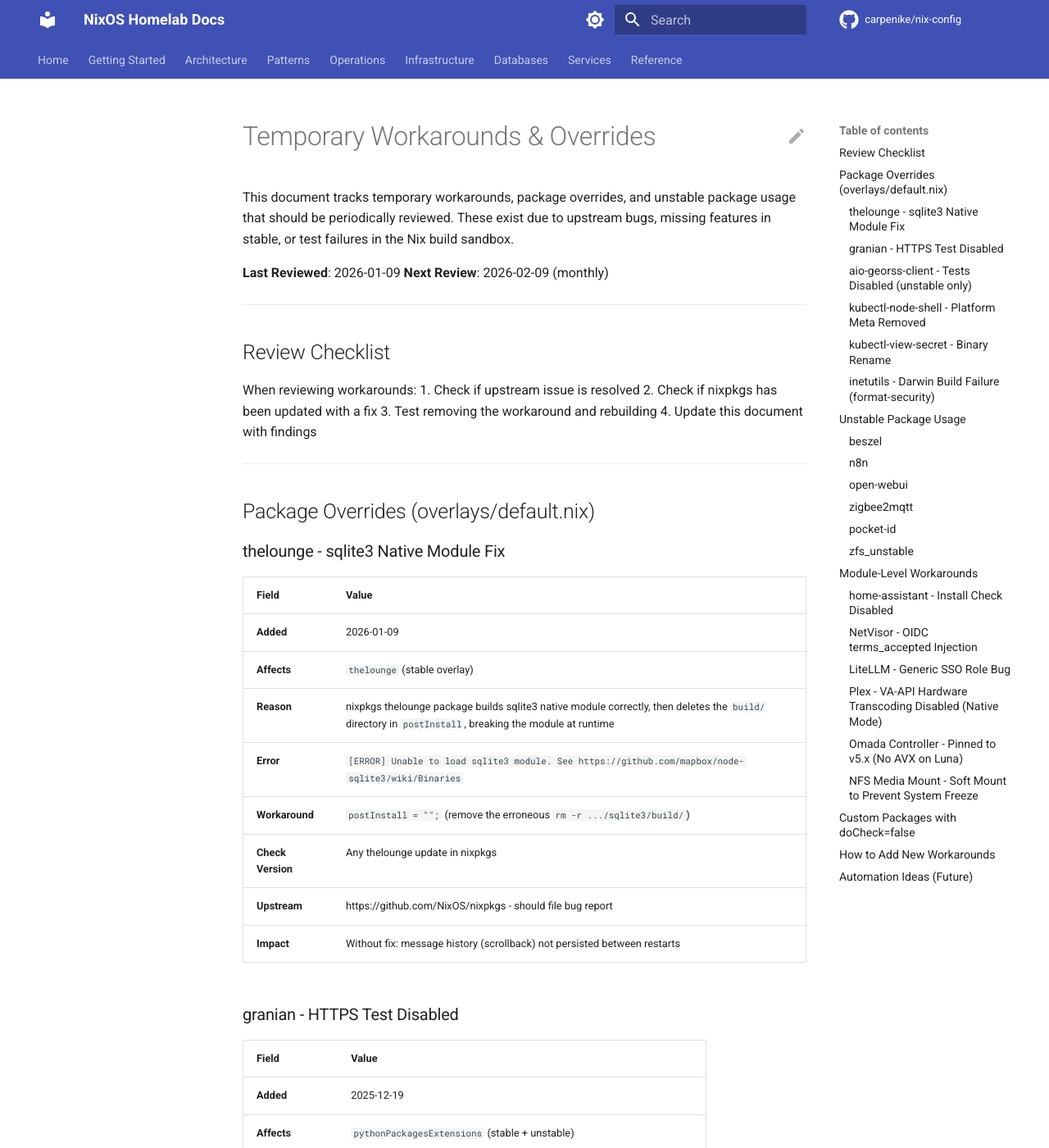
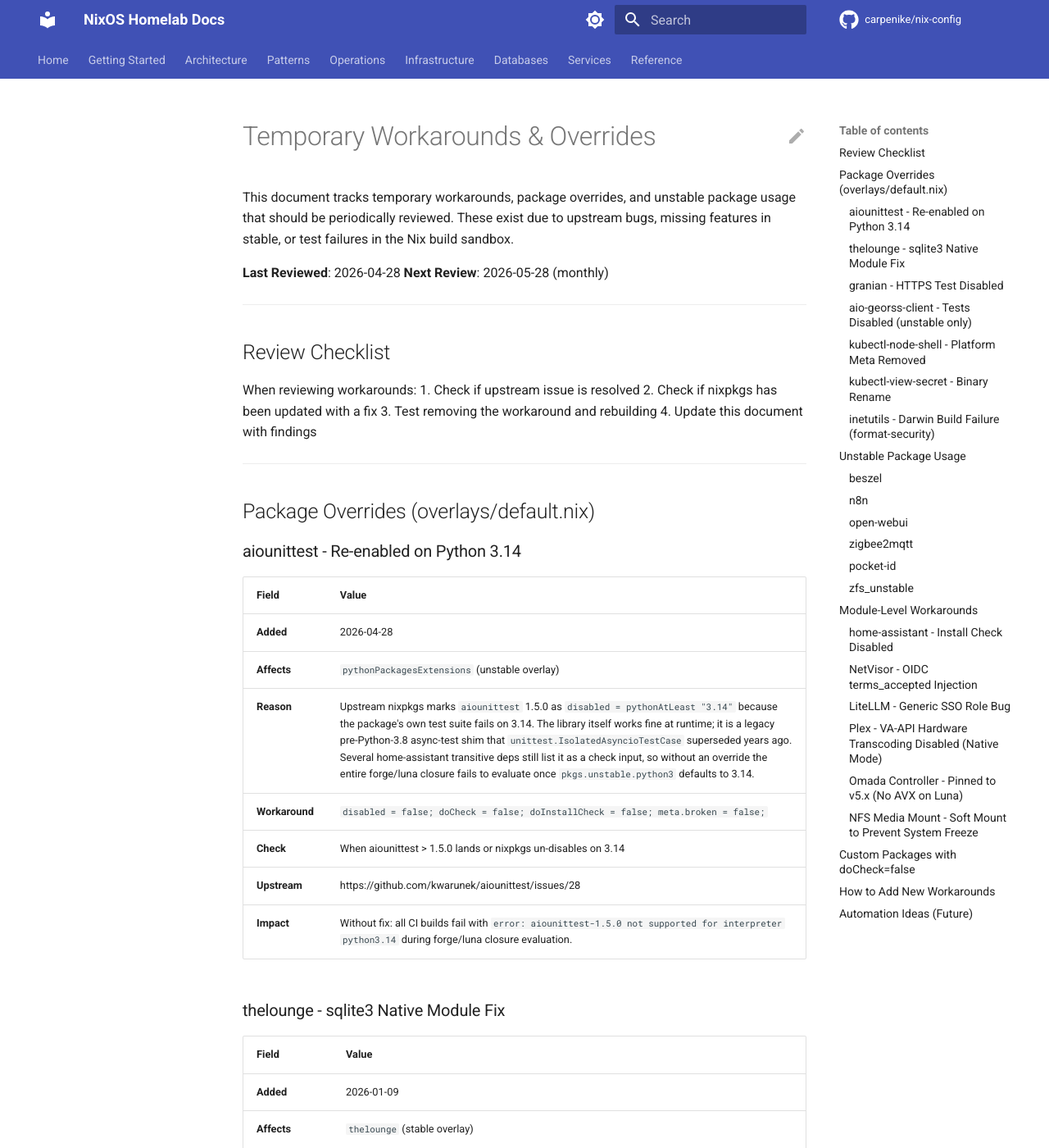
Before and after one commit to carpenike/nix-config, an MkDocs documentation site: the page built from docs/workarounds.md, in a window 1280 px wide and 1400 px high. Shown: the whole window at 82% size. Built offline with MkDocs 1.6.1 and Material for MkDocs 9.7.7, drawn with Linux system fonts in a browser that asks for light colours; comment, search, counter and statistics services are not loaded.

Commit message:
fix(overlays): re-enable aiounittest on Python 3.14
Upstream nixpkgs marks aiounittest 1.5.0 as disabled on python3.14
because its own test suite fails (kwarunek/aiounittest#28). The library
itself runs fine — it's a legacy pre-Python-3.8 async-test shim that
IsolatedAsyncioTestCase superseded years ago, but several home-assistant
transitive deps still list it as a check input.

Without this override the entire forge/luna closure fails to evaluate
once pkgs.unstable.python3 defaults to 3.14, breaking all CI workflows
(Flake Health, Update nvfetcher, Update flake.lock, Build Nix systems).

Verified locally:
- nix flake check --no-build passes for all hosts
- nix eval .#nixosConfigurations.forge.config.systemd.services.home-assistant
  returns a valid derivation

Tracking added to docs/workarounds.md.

```diff
--- a/docs/workarounds.md
+++ b/docs/workarounds.md
@@ -2,8 +2,8 @@
 
 This document tracks temporary workarounds, package overrides, and unstable package usage that should be periodically reviewed. These exist due to upstream bugs, missing features in stable, or test failures in the Nix build sandbox.
 
-**Last Reviewed**: 2026-01-09
-**Next Review**: 2026-02-09 (monthly)
+**Last Reviewed**: 2026-04-28
+**Next Review**: 2026-05-28 (monthly)
 
 ---
 
@@ -18,6 +18,18 @@ When reviewing workarounds:
 ---
 
 ## Package Overrides (overlays/default.nix)
+
+### aiounittest - Re-enabled on Python 3.14
+
+| Field | Value |
+|-------|-------|
+| **Added** | 2026-04-28 |
+| **Affects** | `pythonPackagesExtensions` (unstable overlay) |
+| **Reason** | Upstream nixpkgs marks `aiounittest` 1.5.0 as `disabled = pythonAtLeast "3.14"` because the package's own test suite fails on 3.14. The library itself works fine at runtime; it is a legacy pre-Python-3.8 async-test shim that `unittest.IsolatedAsyncioTestCase` superseded years ago. Several home-assistant transitive deps still list it as a check input, so without an override the entire forge/luna closure fails to evaluate once `pkgs.unstable.python3` defaults to 3.14. |
+| **Workaround** | `disabled = false; doCheck = false; doInstallCheck = false; meta.broken = false;` |
+| **Check** | When aiounittest > 1.5.0 lands or nixpkgs un-disables on 3.14 |
+| **Upstream** | https://github.com/kwarunek/aiounittest/issues/28 |
+| **Impact** | Without fix: all CI builds fail with `error: aiounittest-1.5.0 not supported for interpreter python3.14` during forge/luna closure evaluation. |
 
 ### thelounge - sqlite3 Native Module Fix
 
```
Also changed, not shown: 1 other file.
